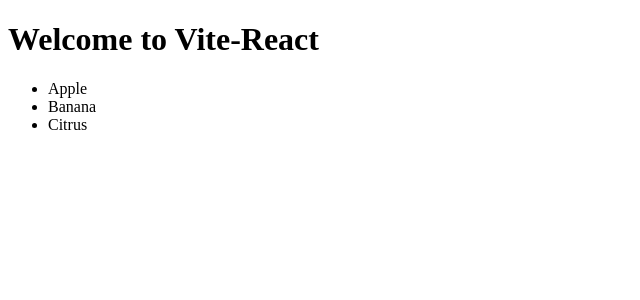
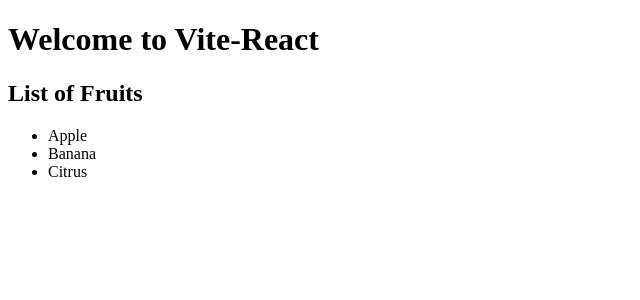
Before and after one commit to Ray-Shubham/vite-react-app, a React (Vite) app: page / in a window 1280 px wide. Shown: the top 300 px of the page, without its empty margins (0-640 px from the left). Built offline with nearby package versions, Linux system fonts and the light colour scheme.

Commit message:
Added heading

```diff
--- a/src/components/list.jsx
+++ b/src/components/list.jsx
@@ -5,6 +5,7 @@
 const CustomList = () => {
     return (
         <div>
+            <h2>List of Fruits</h2>
             <ul>
                 <li>Apple</li>
                 <li>Banana</li>
```
